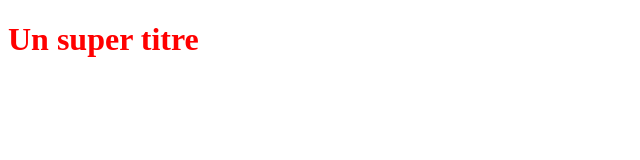
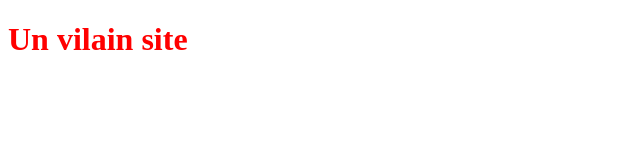
Before and after one commit to adoumasseo/openclassroomsProject, a plain HTML site: page index.html in a window 1280 px wide. Shown: the full height of the page, 0-640 px from the left. Drawn offline with Linux system fonts and the light colour scheme.

Commit message:
essai de modification

```diff
--- a/index.html
+++ b/index.html
@@ -8,6 +8,6 @@
     <title>Documents</title>
 </head>
 <body>
-    <h1>Un super titre</h1>
+    <h1>Un vilain site </h1>
 </body>
 </html>
```
